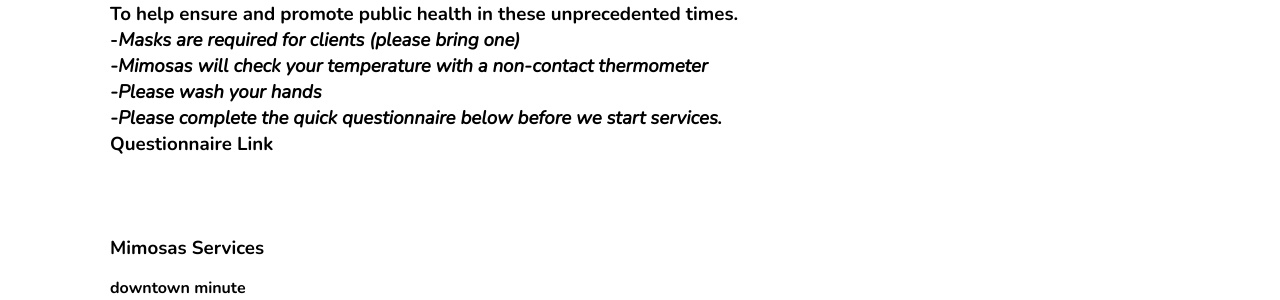
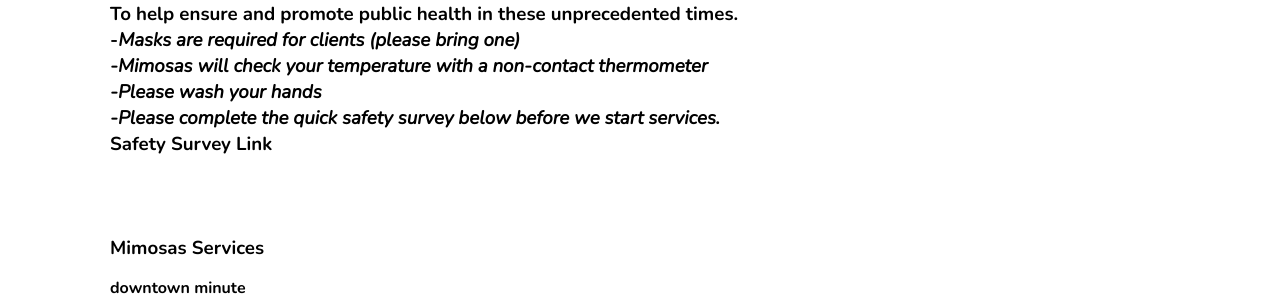
Before and after one commit to mimosasnailbar/mimosas, a Jekyll site: the page built from services.html, in a window 1280 px wide and 900 px high, scrolled down 1398 px. Shown: the part 155-455 px from the top of the window. Built offline with Jekyll 4.4.1, drawn with Linux system fonts in a browser that asks for light colours; nearby versions of some CDN libraries.

Commit message:
Updated 'services.html' via CloudCannon

```diff
--- a/services.html
+++ b/services.html
@@ -45,7 +45,7 @@
 		</div>
 	</div>
 	<h3 class="services__heading editable">
-		&nbsp;Call if you don't see a time that you'd like to book<br /><br />To help ensure and promote public health in these unprecedented times.<br />-<em><strong>Masks are required for clients (please bring one)<br />-Mimosas will check your temperature with a non-contact thermometer<br />-Please wash your hands</strong></em><i><br />-Please complete the quick questionnaire below before we start services.</i><br /><strong><a target="_blank" href="https://forms.gle/z69kN1xzHWczS4828">Questionnaire Link&nbsp;</a></strong><br /><br /><br /><br />Mimosas Services
+		&nbsp;Call if you don't see a time that you'd like to book<br /><br />To help ensure and promote public health in these unprecedented times.<br />-<em><strong>Masks are required for clients (please bring one)<br />-Mimosas will check your temperature with a non-contact thermometer<br />-Please wash your hands</strong></em><i><br />-Please complete the quick safety survey below before we start services.</i><br /><strong><a target="_blank" href="https://forms.gle/z69kN1xzHWczS4828">Safety Survey Link&nbsp;</a></strong><br /><br /><br /><br />Mimosas Services
 	</h3>
 	<div class="service">
 		<p class="editable service__name">
```
